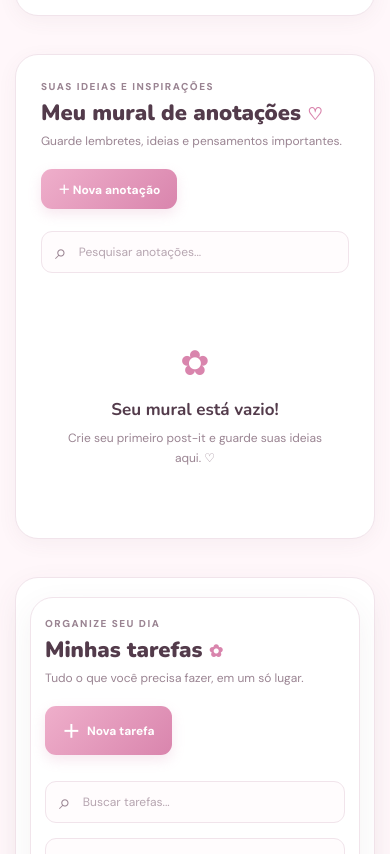
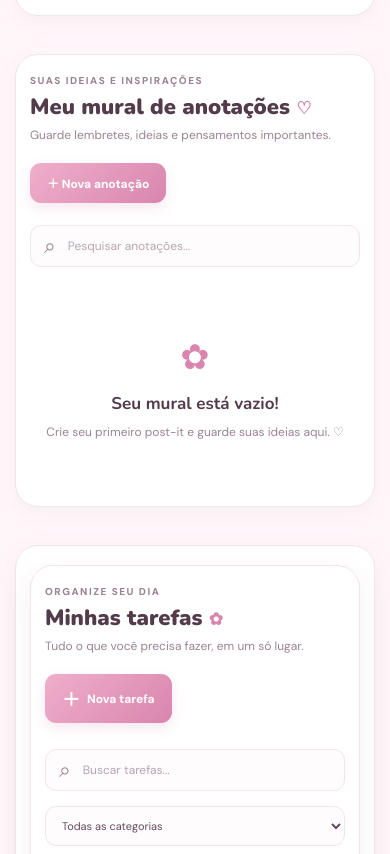
Before and after one commit to TED-Projeto-Software/TSP-projeto-de-software-git, a plain HTML site: page index.html in a window 390 px wide. Shown: the part 2108-2962 px from the top of the page. Drawn offline with nearby package versions, Linux system fonts and the light colour scheme.

Commit message:
Responsividade CSS

```diff
--- a/css/responsive.css
+++ b/css/responsive.css
@@ -265,3 +265,36 @@
         border-radius: 8px;
     }
 }
+
+
+/* Mural de anotações responsivo */
+
+@media (max-width: 800px) {
+    .notes-grid {
+        grid-template-columns: repeat(2, minmax(0, 1fr));
+    }
+}
+
+@media (max-width: 650px) {
+    .notes-section {
+        padding: 19px 14px;
+    }
+
+    .notes-toolbar,
+    .notes-toolbar .search-box {
+        width: 100%;
+    }
+
+    .notes-grid {
+        grid-template-columns: 1fr;
+        gap: 14px;
+    }
+
+    .note-card {
+        min-height: 175px;
+    }
+
+    .note-dialog {
+        padding: 21px;
+    }
+}
```
